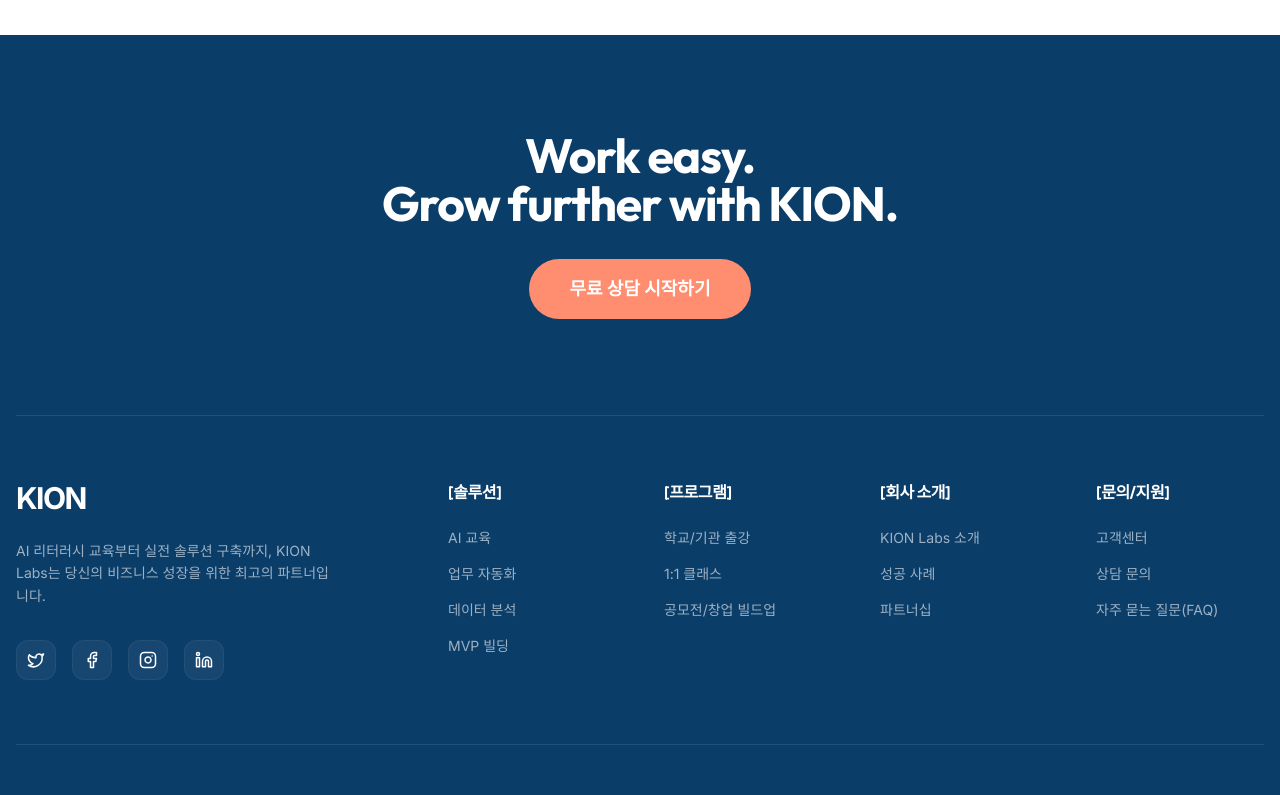
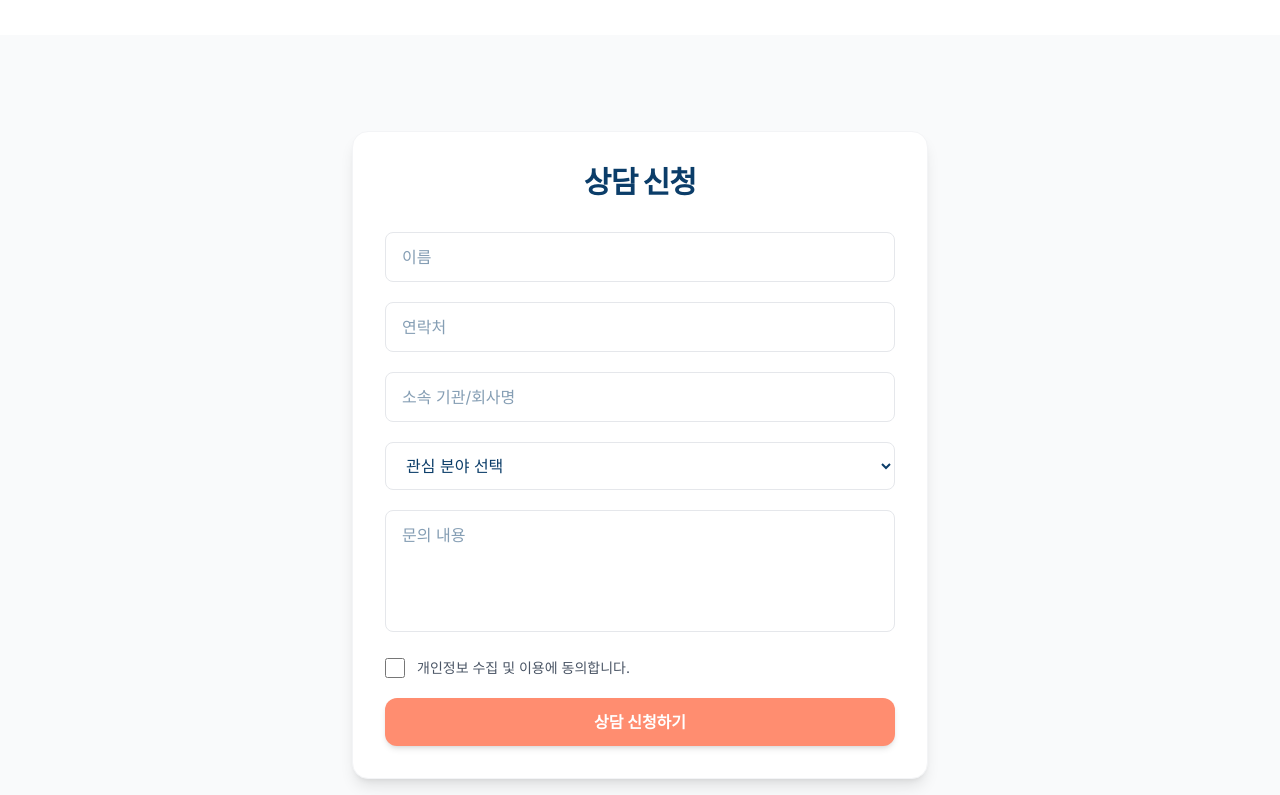
Before and after one commit to kionlabs/Home, a React (Vite) app: page / in a window 1280 px wide. Shown: the part 6440-7235 px from the top of the page. Built offline with nearby package versions, Linux system fonts and the light colour scheme.

Commit message:
feat: add ContactForm component

```diff
--- a/src/App.tsx
+++ b/src/App.tsx
@@ -11,6 +11,7 @@
 import Testimonial from './components/Testimonial';
 import Steps from './components/Steps';
 import Footer from './components/Footer';
+import ContactForm from './components/ContactForm';
 
 export default function App() {
   return (
@@ -23,6 +24,7 @@
         <BenefitsSection />
         <Testimonial />
         <Steps />
+        <ContactForm />
       </main>
       <Footer />
     </div>
--- /dev/null
+++ b/src/components/ContactForm.tsx
@@ -0,0 +1,143 @@
+import React, { useState } from 'react';
+
+export default function ContactForm() {
+  const [formData, setFormData] = useState({
+    name: '',
+    phone: '',
+    organization: '',
+    interest: '',
+    message: '',
+    consent: false,
+  });
+  const [status, setStatus] = useState<'idle' | 'submitting' | 'success'>('idle');
+
+  const handleChange = (e: React.ChangeEvent<HTMLInputElement | HTMLSelectElement | HTMLTextAreaElement>) => {
+    const { name, value, type, checked } = e.target as HTMLInputElement;
+    setFormData(prev => ({
+      ...prev,
+      [name]: type === 'checkbox' ? checked : value,
+    }));
+  };
+
+  const handleSubmit = async (e: React.FormEvent) => {
+    e.preventDefault();
+    if (!formData.consent) {
+      alert('개인정보 동의를 체크해 주세요.');
+      return;
+    }
+    setStatus('submitting');
+    try {
+      // 실제 폼 전송 로직이 들어갈 곳입니다.
+      await new Promise(res => setTimeout(res, 1500));
+      setStatus('success');
+    } catch (_) {
+      setStatus('idle');
+      alert('전송에 실패했습니다. 다시 시도해 주세요.');
+    }
+  };
+
+  if (status === 'success') {
+    return (
+      <section className="py-24 bg-gray-50">
+        <div className="max-w-xl mx-auto p-8 bg-white rounded-2xl shadow-lg text-center border border-gray-100">
+          <h2 className="text-2xl font-bold text-brand-primary mb-4">상담 신청이 완료되었습니다.</h2>
+          <p className="text-gray-600">빠른 시일 내에 연락드리겠습니다.</p>
+        </div>
+      </section>
+    );
+  }
+
+  return (
+    <section className="py-24 bg-gray-50">
+      <div className="max-w-xl mx-auto p-8 bg-white rounded-2xl shadow-lg border border-gray-100">
+        <h2 className="text-3xl font-bold text-brand-primary mb-8 text-center">상담 신청</h2>
+        <form onSubmit={handleSubmit} className="space-y-5">
+          <div>
+            <input
+              type="text"
+              name="name"
+              placeholder="이름"
+              value={formData.name}
+              onChange={handleChange}
+              required
+              className="w-full border border-gray-200 rounded-lg px-4 py-3 focus:outline-none focus:ring-2 focus:ring-[#FF8D70] transition-shadow"
+            />
+          </div>
+          <div>
+            <input
+              type="tel"
+              name="phone"
+              placeholder="연락처"
+              value={formData.phone}
+              onChange={handleChange}
+              required
+              className="w-full border border-gray-200 rounded-lg px-4 py-3 focus:outline-none focus:ring-2 focus:ring-[#FF8D70] transition-shadow"
+            />
+          </div>
+          <div>
+            <input
+              type="text"
+              name="organization"
+              placeholder="소속 기관/회사명"
+              value={formData.organization}
+              onChange={handleChange}
+              className="w-full border border-gray-200 rounded-lg px-4 py-3 focus:outline-none focus:ring-2 focus:ring-[#FF8D70] transition-shadow"
+            />
+          </div>
+          <div>
+            <select
+              name="interest"
+              value={formData.interest}
+              onChange={handleChange}
+              required
+              className="w-full border border-gray-200 rounded-lg px-4 py-3 bg-white focus:outline-none focus:ring-2 focus:ring-[#FF8D70] transition-shadow"
+            >
+              <option value="" disabled>관심 분야 선택</option>
+              <option value="AI 교육">AI 교육</option>
+              <option value="자동화 개발">자동화 개발</option>
+              <option value="데이터 분석">데이터 분석</option>
+              <option value="MVP 빌딩">MVP 빌딩</option>
+            </select>
+          </div>
+          <div>
+            <textarea
+              name="message"
+              placeholder="문의 내용"
+              rows={4}
+              value={formData.message}
+              onChange={handleChange}
+              className="w-full border border-gray-200 rounded-lg px-4 py-3 focus:outline-none focus:ring-2 focus:ring-[#FF8D70] transition-shadow resize-none"
+            />
+          </div>
+          <div className="flex items-center">
+            <label className="flex items-center space-x-3 cursor-pointer">
+              <input
+                type="checkbox"
+                name="consent"
+                checked={formData.consent}
+                onChange={handleChange}
+                className="w-5 h-5 text-[#FF8D70] border-gray-300 rounded focus:ring-[#FF8D70]"
+              />
+              <span className="text-sm text-gray-600">개인정보 수집 및 이용에 동의합니다.</span>
+            </label>
+          </div>
+          <button
+            type="submit"
+            disabled={status === 'submitting'}
+            className="w-full bg-[#FF8D70] text-white font-bold py-3 px-6 rounded-xl hover:bg-[#ff7b5c] transition-all disabled:opacity-70 shadow-md hover:shadow-lg flex items-center justify-center gap-2"
+          >
+            {status === 'submitting' ? (
+              <>
+                <svg className="animate-spin -ml-1 mr-2 h-5 w-5 text-white" xmlns="http://www.w3.org/2000/svg" fill="none" viewBox="0 0 24 24">
+                  <circle className="opacity-25" cx="12" cy="12" r="10" stroke="currentColor" strokeWidth="4"></circle>
+                  <path className="opacity-75" fill="currentColor" d="M4 12a8 8 0 018-8V0C5.373 0 0 5.373 0 12h4zm2 5.291A7.962 7.962 0 014 12H0c0 3.042 1.135 5.824 3 7.938l3-2.647z"></path>
+                </svg>
+                제출 중...
+              </>
+            ) : '상담 신청하기'}
+          </button>
+        </form>
+      </div>
+    </section>
+  );
+}
```
